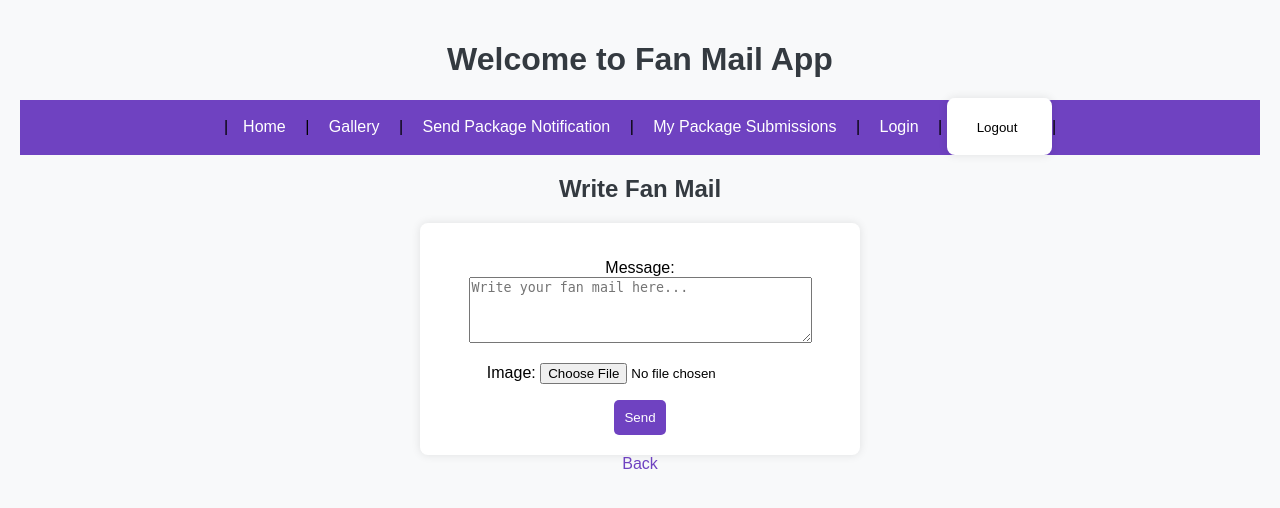
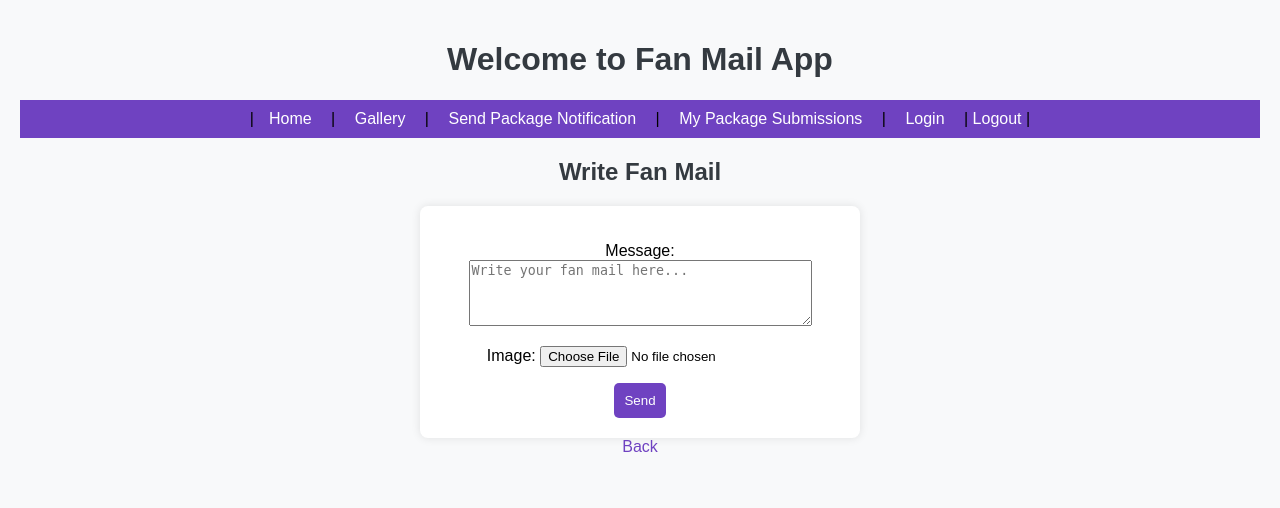
Before and after one commit to jnotter01/Twitch_POBOX, a Django app: page /new/ in a window 1280 px wide. Shown: the top 508 px of the page. Run offline with Django 5.2, Linux system fonts and the light colour scheme; a user stored in the database is signed in.

Commit message:
Polish UI: match Logout button styling and apply form-card style to all forms

```diff
--- a/fanmail/templates/fanmail/fanmail_form.html
+++ b/fanmail/templates/fanmail/fanmail_form.html
@@ -6,7 +6,7 @@
 <h2>Write Fan Mail</h2>
 
 <div id="fanmail-form">
-    <form method="post" enctype="multipart/form-data" id="ajax-fanmail-form"
+    <form method="post" enctype="multipart/form-data" id="ajax-fanmail-form" class="form-card"
           action="{% if form.instance.pk %}{% url 'fanmail_update' form.instance.pk %}{% else %}{% url 'fanmail_create' %}{% endif %}">
         {% csrf_token %}
         {{ form.as_p }}
--- a/fanmail/templates/fanmail/package_notify.html
+++ b/fanmail/templates/fanmail/package_notify.html
@@ -1,9 +1,9 @@
 {% extends "base.html" %}
 {% block title %}Notify Package Sent{% endblock %}
 {% block content %}
-<h2>Let us know you've sent a package</h2>
+<h2>Let me know you've sent a package</h2>
 
-<form method="post">
+<form method="post" class="form-card">
     {% csrf_token %}
     {{ form.as_p }}
     <button type="submit">Notify</button>
--- a/static/css/styles.css
+++ b/static/css/styles.css
@@ -25,7 +25,7 @@ nav a:hover {
     background-color: #0056b3;
 }
 
-form {
+form.form-card {
     background: white;
     padding: 20px;
     border-radius: 8px;
@@ -88,3 +88,19 @@ a:hover {
     border-radius: 4px;
     margin-bottom: 0.5rem;
 }
+
+ /* Special styling for logout button in nav */
+.nav-link-button {
+    background: none;
+    border: none;
+    color: white;
+    padding: 0;
+    margin: 0;
+    font: inherit;
+    cursor: pointer;
+    text-decoration: none;
+}
+
+.nav-link-button:hover {
+    text-decoration: underline;
+}
--- a/templates/base.html
+++ b/templates/base.html
@@ -17,13 +17,11 @@
 			<a href="{% url 'package_notify' %}">Send Package Notification</a> |
 			<a href="{% url 'my_packages' %}">My Package Submissions</a> |
             <a href="{% url 'login' %}">Login</a> |
-            <!-- Fixed Logout Button: now styled to be visible -->
-            <form method="post" action="{% url 'logout' %}" style="display:inline;">
-                {% csrf_token %}
-                <button type="submit" style="background:none;border:none;color:#000;cursor:pointer;">
-                    Logout
-                </button>
-            </form> |
+            <form method="post" action="{% url 'logout' %}" style="display:inline;" >
+				{% csrf_token %}
+				<button type="submit" class="nav-link-button">Logout</button>
+			</form> |
+
         </nav>
     </header>
     <main>
--- a/templates/registration/login.html
+++ b/templates/registration/login.html
@@ -9,7 +9,7 @@
     {% if form.errors %}
         <p style="color:red;">Invalid login. Please try again.</p>
     {% endif %}
-    <form method="post">
+    <form method="post" class="form-card">
         {% csrf_token %}
         {{ form.as_p }}
         <button type="submit">Log in</button>
--- a/templates/registration/signup.html
+++ b/templates/registration/signup.html
@@ -22,7 +22,7 @@
         </div>
     {% endif %}
 
-    <form method="post">
+    <form method="post" class="form-card">
         {% csrf_token %}
         {{ form.as_p }}
         <button type="submit">Register</button>
```
Also changed, not shown: db.sqlite3.
